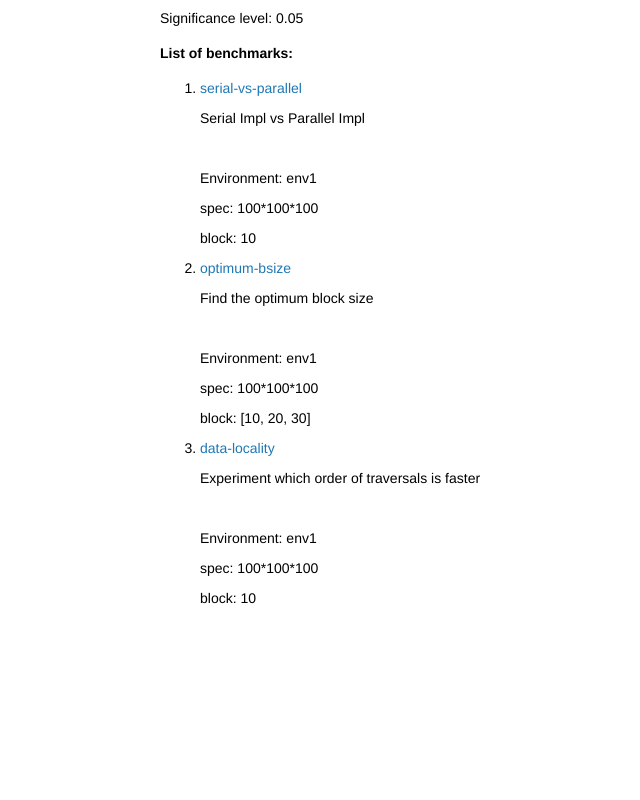
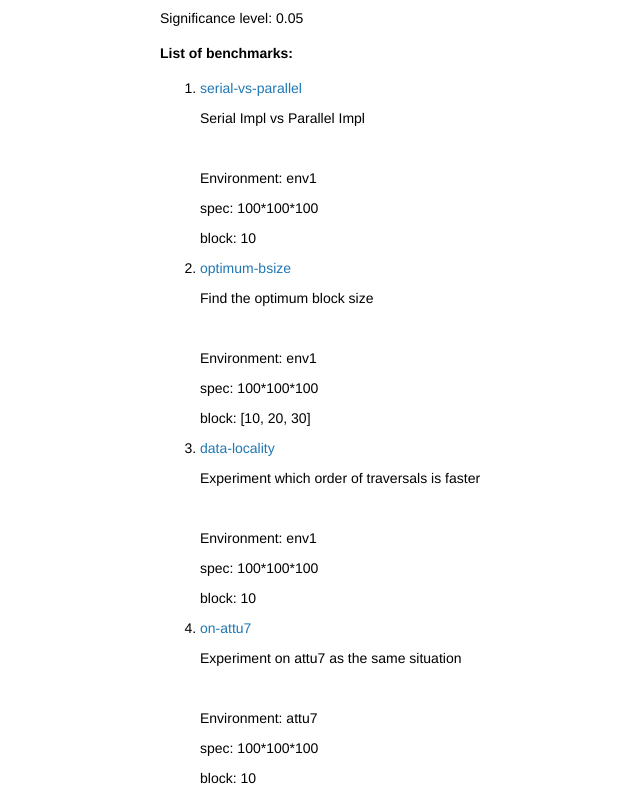
Before and after one commit to ken-matsui/mini-morello, a plain HTML site: page reports/index.html in a window 1280 px wide. Shown: the part 1523-2323 px from the top of the page, without its empty margins (0-640 px from the left). Before the commit the page ends 2143 px from the top, so only its background shows below. Drawn offline with Linux system fonts and the light colour scheme.

Commit message:
Update reports/index.html

```diff
--- a/reports/index.html
+++ b/reports/index.html
@@ -137,6 +137,14 @@
             <p>spec: 100*100*100</p>
             <p>block: 10</p>
         </li>
+        <li>
+            <a href="4-on-attu7/index.html">on-attu7</a>
+            <p>Experiment on attu7 as the same situation</p>
+            <br>
+            <p>Environment: attu7</p>
+            <p>spec: 100*100*100</p>
+            <p>block: 10</p>
+        </li>
     </ol>
 </div>
 </body>
```
